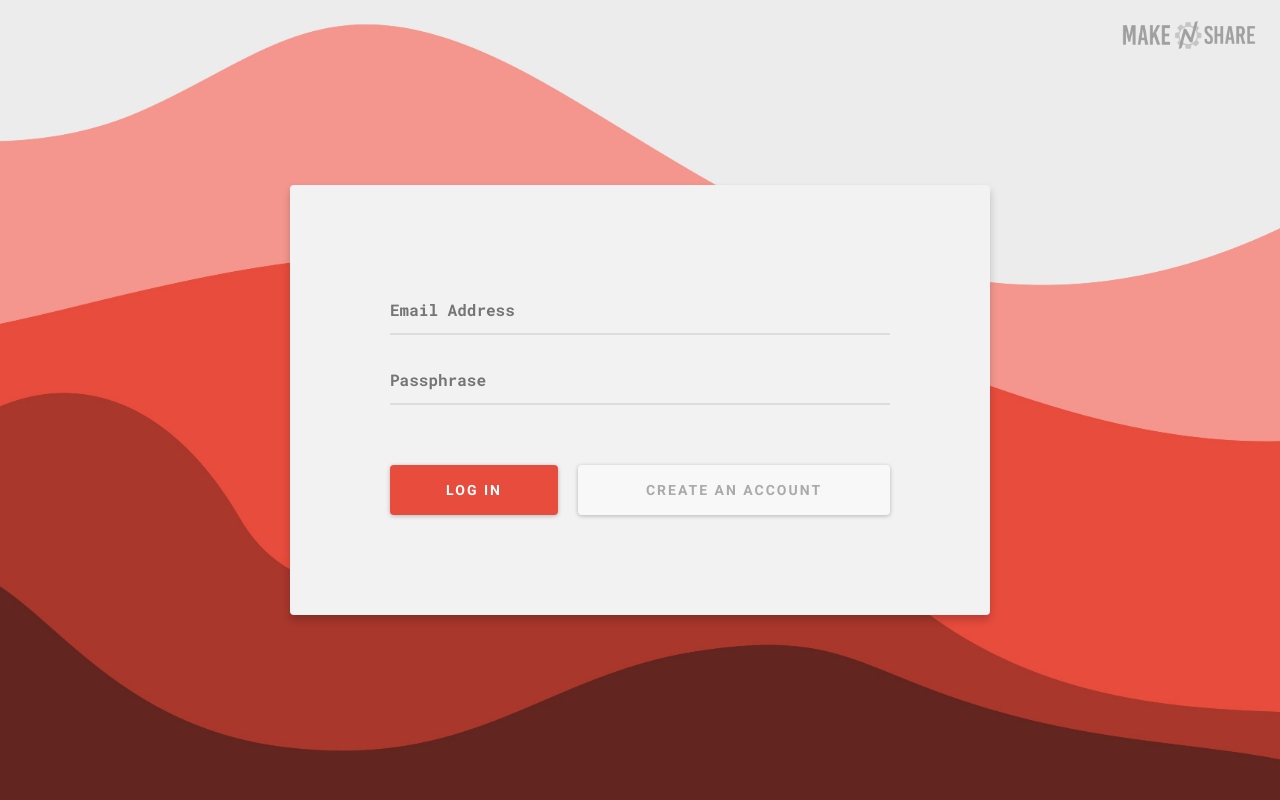
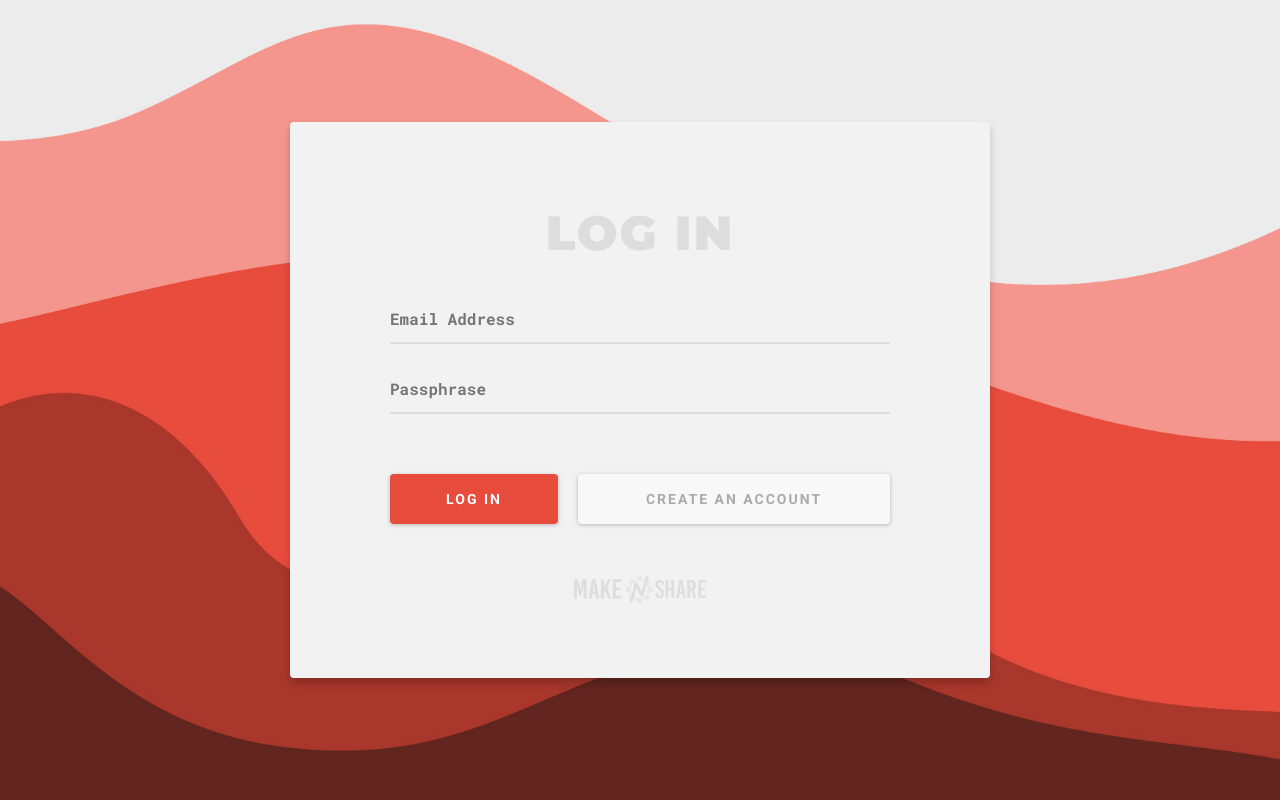
Before and after one commit to MatthewMartino/MakeNShare, a PHP site: page /html/login.html in a window 1280 px wide. Run offline with PHP 8.4, Linux system fonts and the light colour scheme.

Commit message:
Added login text to login page and adjusted logo positioning.

```diff
--- a/html/login.html
+++ b/html/login.html
@@ -6,17 +6,21 @@
 		<link rel="stylesheet" type="text/css" href="../stylesheets/login.css">
 		<link href="https://fonts.googleapis.com/css?family=Roboto+Mono:700" rel="stylesheet">
 		<link href="https://fonts.googleapis.com/css?family=Roboto:700" rel="stylesheet">
+		<link href="https://fonts.googleapis.com/css?family=Montserrat:900" rel="stylesheet">
 	</head>
 
 	<body>
 		<div class="container">
-			<img src="../img/gray-logo.png" id="mini-logo">
+			<div id="form-container">
+				<h1>LOG IN</h1>
 				<form action="">
   					<input type="text" name="email" placeholder="Email Address" class="textbox" id="email-box"><br>
   					<input type="password" name="password" placeholder="Passphrase" class="textbox" id="password-box"><br>
   					<input type="submit" value="LOG IN" class="form-button" id="login-button">
   					<input type="button" value="CREATE AN ACCOUNT" class="form-button" id="create-account-button">
 				</form>
+				<img src="../img/gray-logo.png" id="mini-logo">
+			</div>
 		</div>
 	</body>
 
--- a/stylesheets/login.css
+++ b/stylesheets/login.css
@@ -12,7 +12,7 @@ body
 
 }
 
-form
+#form-container
 {
 
 	background-color: #F2F2F2;
@@ -20,6 +20,8 @@ form
 	border-radius: 4px;
 
 	padding: 100px;
+	padding-top: 50px;
+	padding-bottom: 70px;
 
 	-webkit-box-shadow: 0px 5px 8px 0px rgba(0, 0, 0, 0.20);
 	-moz-box-shadow: 0px 5px 8px 0px rgba(0, 0, 0, 0.20);
@@ -27,13 +29,18 @@ form
 
 	width: 500px;
 
+	text-align: center;
+
+}
+
+form
+{
 	display: grid;
 
 	grid-gap: 20px;
 
 	grid-template-rows: 50px 50px 20px 50px;
 	grid-template-columns: 2fr 3fr;
-
 }
 
 .textbox
@@ -217,10 +224,23 @@ form
 
 	height: 30px;
 
-	position: absolute;
-	right: 20px;
-	top: 20px;
+	padding-top: 50px;
 
-	opacity: 0.4;
+	display: inline;
+
+	opacity: 0.1;
 
 }
+
+h1
+{
+
+	font-size: 48px;
+
+	padding: none;
+
+	font-family: 'Montserrat', sans-serif;
+	letter-spacing: 2px;
+	color: #DDDDDD;
+
+}
```
Lines whose indentation alone changed are shown as unchanged.
